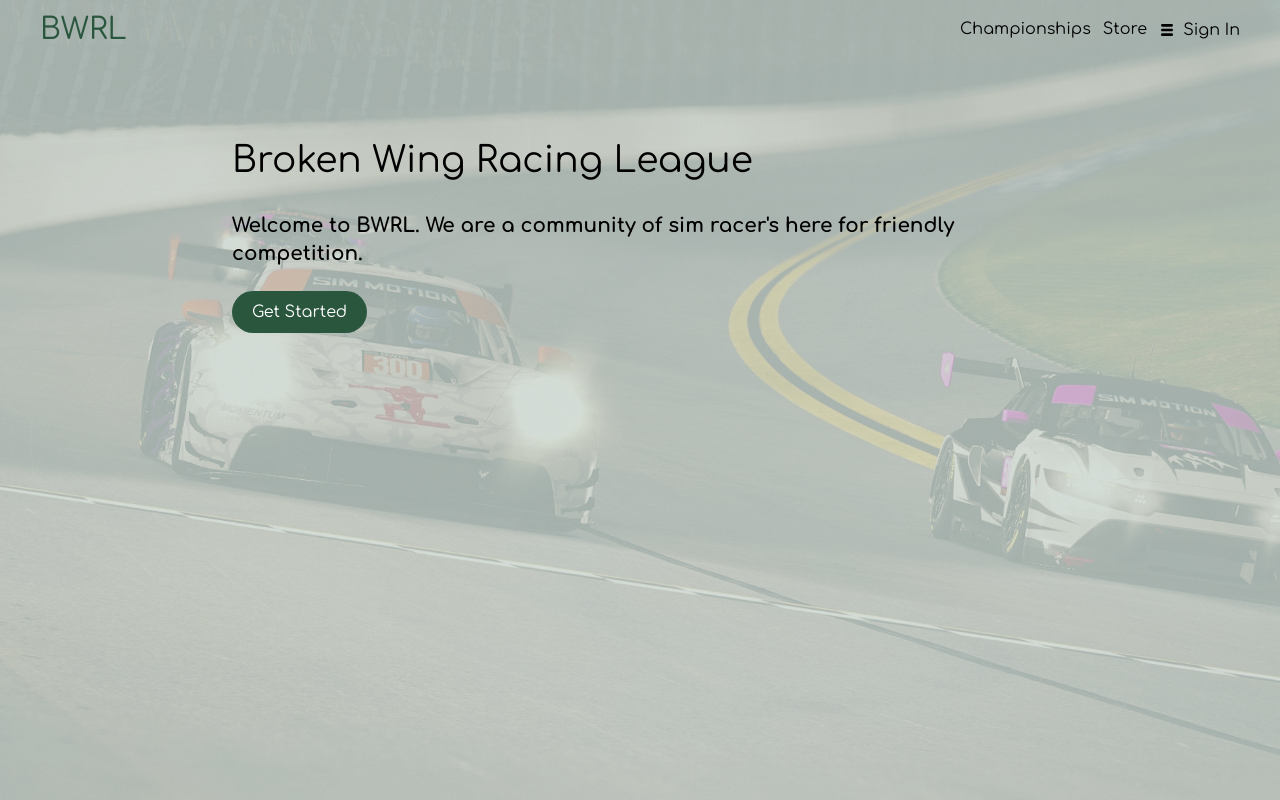
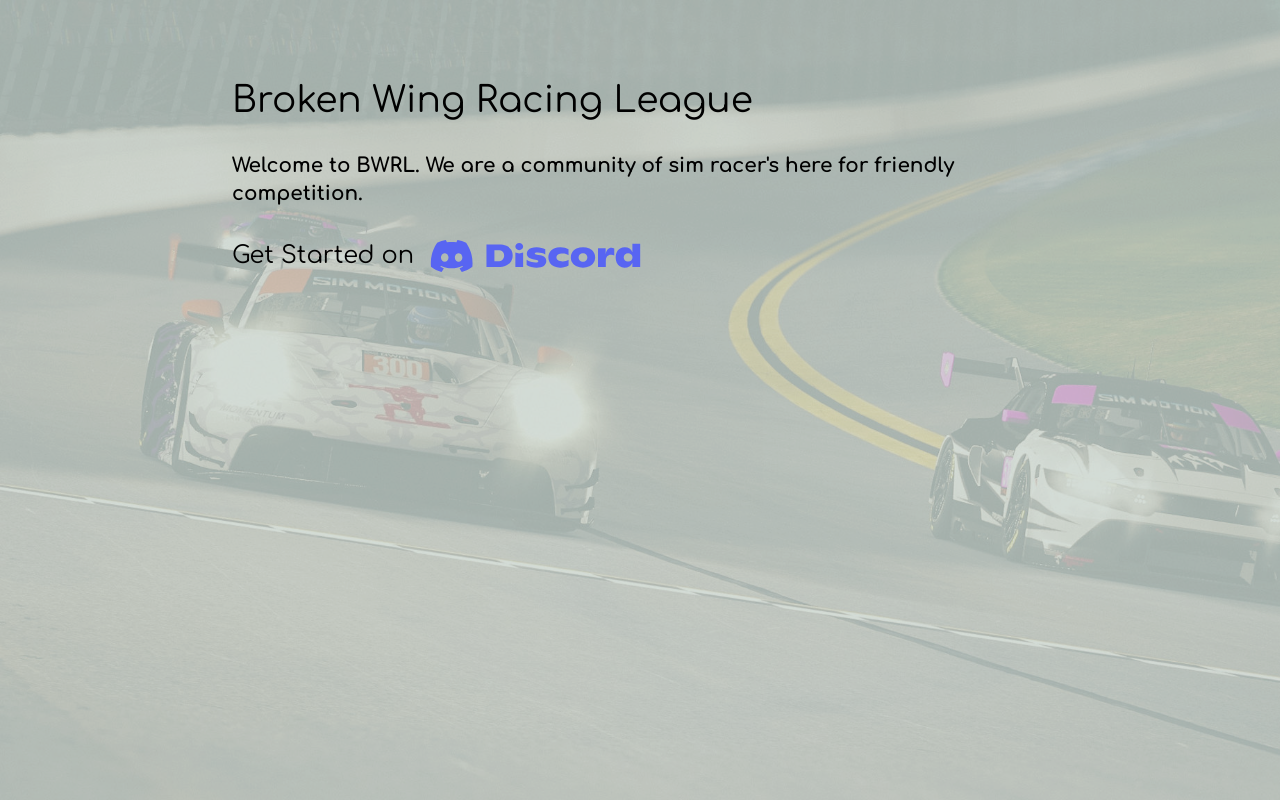
Before and after one commit to alpharahl/bgl-prisma, a Next.js app: page / in a window 1280 px wide. Shown: the top 800 px of the page. Built offline with nearby package versions, Linux system fonts and the light colour scheme; no server answers.

Commit message:
move discord link to home page

```diff
--- a/app/layout.tsx
+++ b/app/layout.tsx
@@ -39,9 +39,9 @@ export default function RootLayout({
          style={{backgroundImage: `url(${BG.src})`}}>
     </div>
     <div className="bg-primary/20 inset-0 overscroll-contain">
-      <Navbar/>
+      {/* <Navbar/> */}
       {children}
-      <Footer/>
+      {/* <Footer/> */}
     </div>
     </body>
     </html>
--- a/app/page.tsx
+++ b/app/page.tsx
@@ -1,11 +1,8 @@
 import React, {ReactNode} from "react";
 import Link from "next/link";
 import Image from "next/legacy/image";
-import Cars from "@/assets/bwrl-cars.avif";
 import {auth} from "@/auth";
-import getMember from "@/lib/discord/api/guild/get-member";
-import getRoles from "@/lib/discord/api/guild/get-roles";
-import isAdmin from "@/lib/isAdmin";
+import Discord from '@/assets/Discord-Logo-Blurple.svg';
 
 export default async function Home(): Promise<ReactNode> {
   const session = await auth();
@@ -16,7 +13,14 @@ export default async function Home(): Promise<ReactNode> {
         <h1 className={" text-4xl"}>Broken Wing Racing League</h1>
         <p className={"text-xl font-bold"}>Welcome to BWRL. We are a community of sim racer's here for friendly competition.</p>
         <div>
-          <Link href={'/get-started'} className={"bg-primary text-white rounded-full hover:bg-primary/80 active:bg-primary/40 active:text-black px-5 py-3"}>Get Started</Link>
+          <Link href={"https://discord.com/invite/bwrl"}
+                className={"flex items-center text-2xl gap-4"}>
+                  <div>Get Started on</div>
+            <Image src={Discord.src}
+                   objectFit={"contain"}
+                   width={211}
+                   height={32}/>
+          </Link>
         </div>
       </main>
 
```
